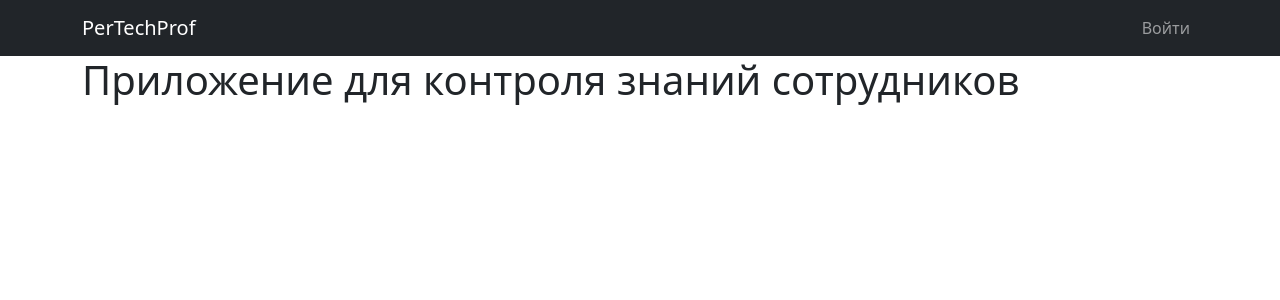
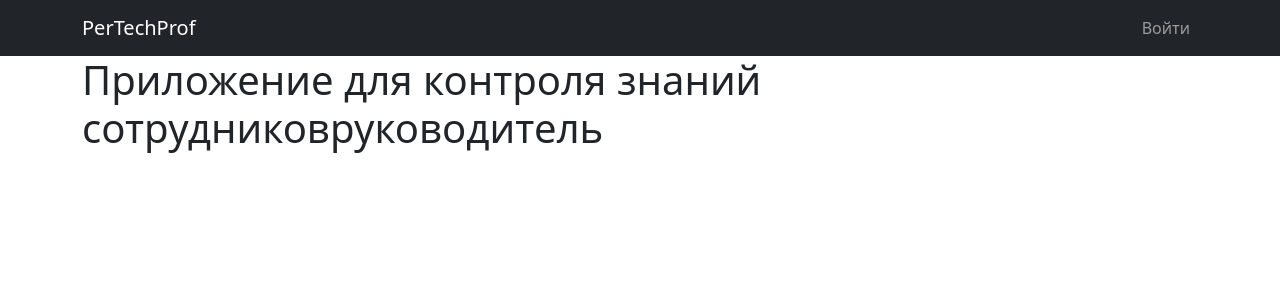
Before and after one commit to PerTechProf/KnowledgeControl, a React (Create React App) app in the folder ClientApp/: page / in a window 1280 px wide. Shown: the top 300 px of the page. Built offline with nearby package versions, Linux system fonts and the light colour scheme.

Commit message:
feat: Conditional home

```diff
--- a/ClientApp/src/pages/Home.tsx
+++ b/ClientApp/src/pages/Home.tsx
@@ -1,5 +1,12 @@
-import { Container } from "react-bootstrap"
+import {Container} from "react-bootstrap"
+import {observer} from "mobx-react-lite";
+import authStore from "../stores/AuthStore";
 
-export const Home = () => {
-  return <Container><h1>Приложение для контроля знаний сотрудников</h1></Container>
-}
+export const Home = observer(() => {
+  return <Container>
+    <h1>
+      {!authStore.token && "Приложение для контроля знаний сотрудников"}
+      {"Вы авторизированы как " + authStore.isEmployer ? "руководитель" : "сотрудник"}
+    </h1>
+  </Container>
+})
```
